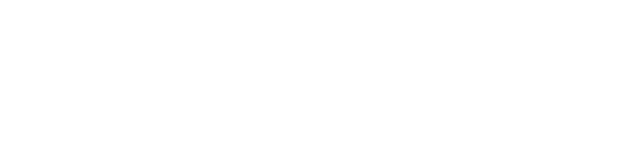
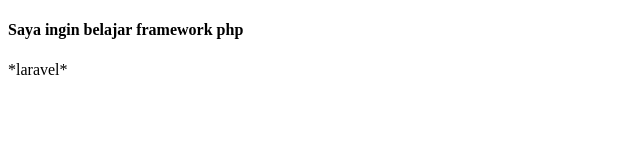
Before and after one commit to ieuadi/latihan-git, a plain HTML site: page test1.html in a window 1280 px wide. Shown: the whole page, without its empty margins (0-640 px from the left). Drawn offline with Linux system fonts and the light colour scheme.

Commit message:
menambakan h4 dan p

```diff
--- a/test1.html
+++ b/test1.html
@@ -7,6 +7,9 @@
     <title>latihan 1</title>
 </head>
 <body>
-
+    <h4> Saya ingin belajar framework php</h4>
+    <p>
+        *laravel*
+    </p>
 </body>
 </html>
```
